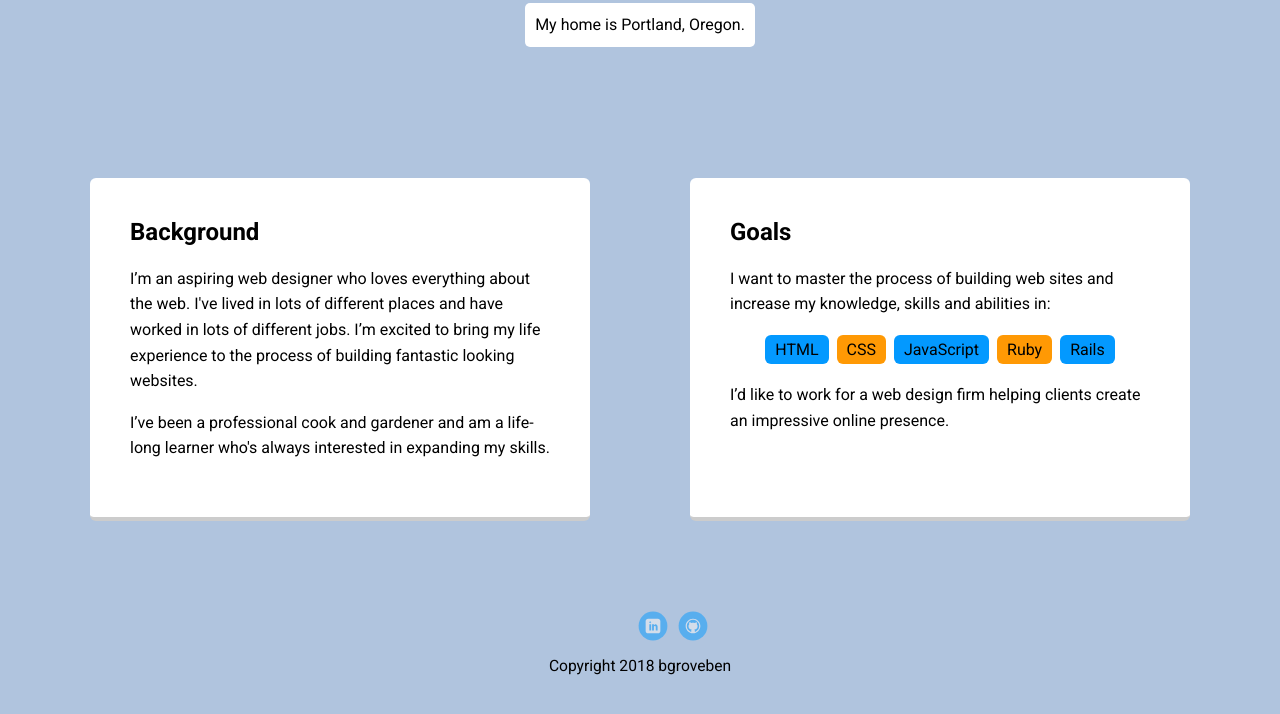
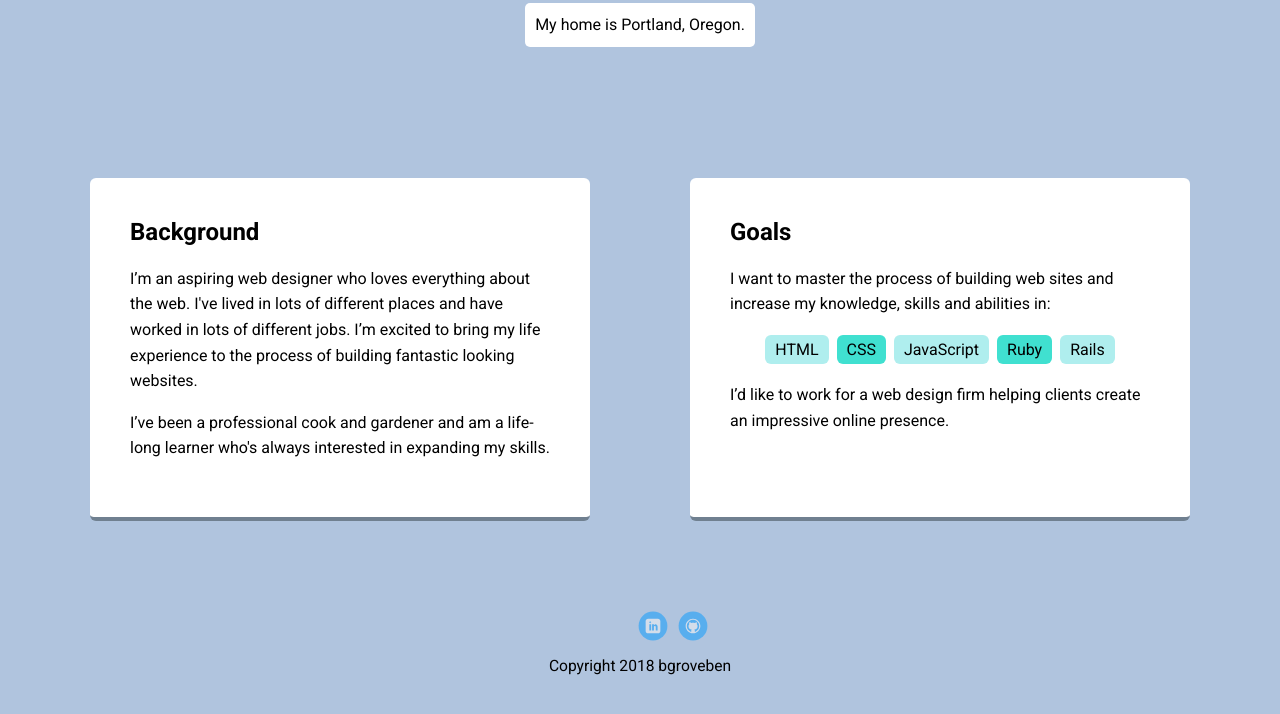
Before and after one commit to bgroveben/Treehouse, a plain HTML site: page FullStack_Foundations/index.html in a window 1280 px wide. Shown: the part 352-1066 px from the top of the page. Drawn offline with Linux system fonts and the light colour scheme; files whose address does not match are found by name; a web font is replaced by a local one.

Commit message:
Fix background colors and text

```diff
--- a/FullStack_Foundations/styles.css
+++ b/FullStack_Foundations/styles.css
@@ -15,10 +15,11 @@ body {
 
 a {
   text-decoration: none;
-  color: white;
+  color: black;
+
 }
 a:hover {
-  color: black;
+  color: steelblue;
 }
 
 /* Section Styles */
@@ -46,6 +47,7 @@ a:hover {
   padding: 5px 10px 10px 10px;
 }
 .nav a {
+  color: white;
   transition: all .5s;
 }
 .nav a:hover {
@@ -90,12 +92,12 @@ header .profile-image:hover {
   padding: 20px 40px 40px;
   max-width: 500px;
   text-align: left;
-  background: #fff;
-  border-bottom: 4px solid #ccc;
+  background: white;
+  border-bottom: 4px solid slategray;
   border-radius: 6px;
 }
 .card:hover {
-  border-color: #ff99ff;
+  border-color: darkslategray;
 }
 
 ul.skills {
@@ -106,14 +108,14 @@ ul.skills {
 .skills li {
   border-radius: 6px;
   display: inline-block;
-  background: #ff9904;
+  background: turquoise;
   color: black;
   padding: 5px 10px;
   margin: 2px;
 }
 
 .skills li:nth-child(odd) {
-  background: #0399ff;
+  background: paleturquoise;
 }
 
 footer {
```
